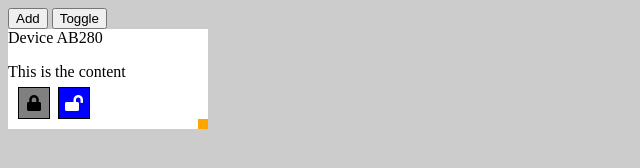
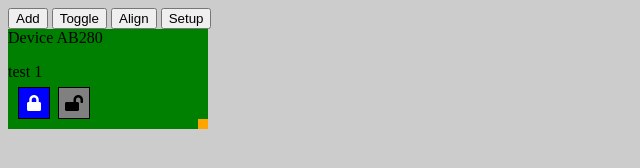
Before and after one commit to Thewbi/html, a plain HTML site: page jquery/scaling_templates/index.html in a window 1280 px wide. Both pictures are taken after a click on the button "Add". Shown: the whole page, without its empty margins (0-640 px from the left). Drawn offline with nearby package versions, Linux system fonts and the light colour scheme; files whose address does not match are found by name.

Commit message:
Added large amounts of templates, fighting with scaling

```diff
--- a/jquery/scaling_templates/deviceCard.js
+++ b/jquery/scaling_templates/deviceCard.js
@@ -9,6 +9,7 @@ class DeviceCard {
     insert() {
         this.scaleable_wrapper_x = this.clone.querySelector('#scaleable-wrapper-x');
         this.scaleable_wrapper_x.id = 'scaleable-wrapper-' + this.id;
+        this.scaleable_wrapper_x.component = this;
 
         this.very_specific_design_x = this.clone.querySelector('#very-specific-design-x');
         this.very_specific_design_x.id = 'very-specific-design-' + this.id;
@@ -23,34 +24,45 @@ class DeviceCard {
         this.command_unlock_x.onclick = this.command_unlock_handler;
         this.command_unlock_x.component = this;
 
+        this.content_x = this.clone.querySelector('#content-x');
+        this.content_x.id = 'content-' + this.id;
+        this.content_x.textContent  = 'test ' + this.id;
+
         document.body.appendChild(this.clone);
 
-        var $el = $("#very-specific-design-" + this.id);
+        let $el = $("#very-specific-design-" + this.id);
         var elHeight = $el.outerHeight();
         var elWidth = $el.outerWidth();
 
-        var $wrapper = $("#scaleable-wrapper-" + this.id);
+        this.$wrapper = $("#scaleable-wrapper-" + this.id);
 
-        $wrapper.resizable({
+        this.$wrapper.resizable({
             resize: doResize,
         });
-        $wrapper.draggable();
+        this.$wrapper.draggable();
 
+        this.scale = 1.0;
         function doResize(event, ui) {
-            var scale = Math.min(ui.size.width / elWidth, ui.size.height / elHeight);
+
+            event.target.component.scale = Math.min(ui.size.width / elWidth, ui.size.height / elHeight);
 
             $el.css({
-                transform: "translate(-50%, -50%) scale(" + scale + ")",
+                transform: "translate(-50%, -50%) scale(" + event.target.component.scale + ")",
             });
         }
 
         var starterData = {
             size: {
-                width: $wrapper.width(),
-                height: $wrapper.height(),
+                width: this.$wrapper.width(),
+                height: this.$wrapper.height(),
             },
         };
-        doResize(null, starterData);
+        doResize({target: {
+            component: this
+        }}, starterData);
+
+        // initial state
+        this.lock();
     }
 
     command_lock_handler(event) {
@@ -69,10 +81,31 @@ class DeviceCard {
     lock() {
         this.locked = true;
         this.very_specific_design_x.style.background = 'green'
+
+        // select lock button
+        this.command_lock_x.style.color = 'white';
+        this.command_lock_x.style.background = 'blue';
+
+        // unselect unlock button
+        this.command_unlock_x.style.color = 'black';
+        this.command_unlock_x.style.background = 'grey';
     }
 
     unlock() {
         this.locked = false;
         this.very_specific_design_x.style.background = 'red';
+
+        // select lock button
+        this.command_lock_x.style.color = 'black';
+        this.command_lock_x.style.background = 'grey';
+
+        // unselect unlock button
+        this.command_unlock_x.style.color = 'white';
+        this.command_unlock_x.style.background = 'blue';
     }
+
+    position(x, y) {
+        this.$wrapper.css({'top': y, 'left' : x});
+    }
+
 }
--- a/jquery/scaling_templates/index.html
+++ b/jquery/scaling_templates/index.html
@@ -10,11 +10,13 @@
   <body>
     <button onclick="instantiateTemplate();">Add</button>
     <button onclick="executeActionOnAllTemplates();">Toggle</button>
+    <button onclick="alignAllTemplates();">Align</button>
+    <button onclick="setup();">Setup</button>
     <template id="device_card_template">
       <div id="scaleable-wrapper-x" class="scaleable-wrapper">
         <div id="very-specific-design-x" class="very-specific-design">
           <span>Device AB280</span>
-          <p>
+          <p id="content-x">
             This is the content
           </p>
           <div class="command-container">
--- a/jquery/scaling_templates/script.js
+++ b/jquery/scaling_templates/script.js
@@ -34,3 +34,45 @@ function executeActionOnAllTemplates() {
     return deviceCard;
   });
 }
+
+function alignAllTemplates() {
+
+  const elementsPerRow = 10;
+  const left = 10;
+  const top = 40;
+  const padding = 10;
+
+  const rowHeight = 100;
+  const elementWidth = 200;
+
+  let x = left;
+  let y = top;
+
+  let rowIndex = 0;
+  deviceCards.map(function(deviceCard) {
+
+    deviceCard.position(x, y);
+
+    rowIndex++;
+
+    if (rowIndex === elementsPerRow) {
+      rowIndex = 0;
+      y += rowHeight + padding;
+      x = left;
+    } else {
+     x += elementWidth + padding;
+    }
+
+
+    return deviceCard;
+  });
+}
+
+function setup() {
+  console.log('setup');
+
+  for (i = 0; i < 520; i++) {
+    instantiateTemplate();
+  }
+  alignAllTemplates();
+}
```
